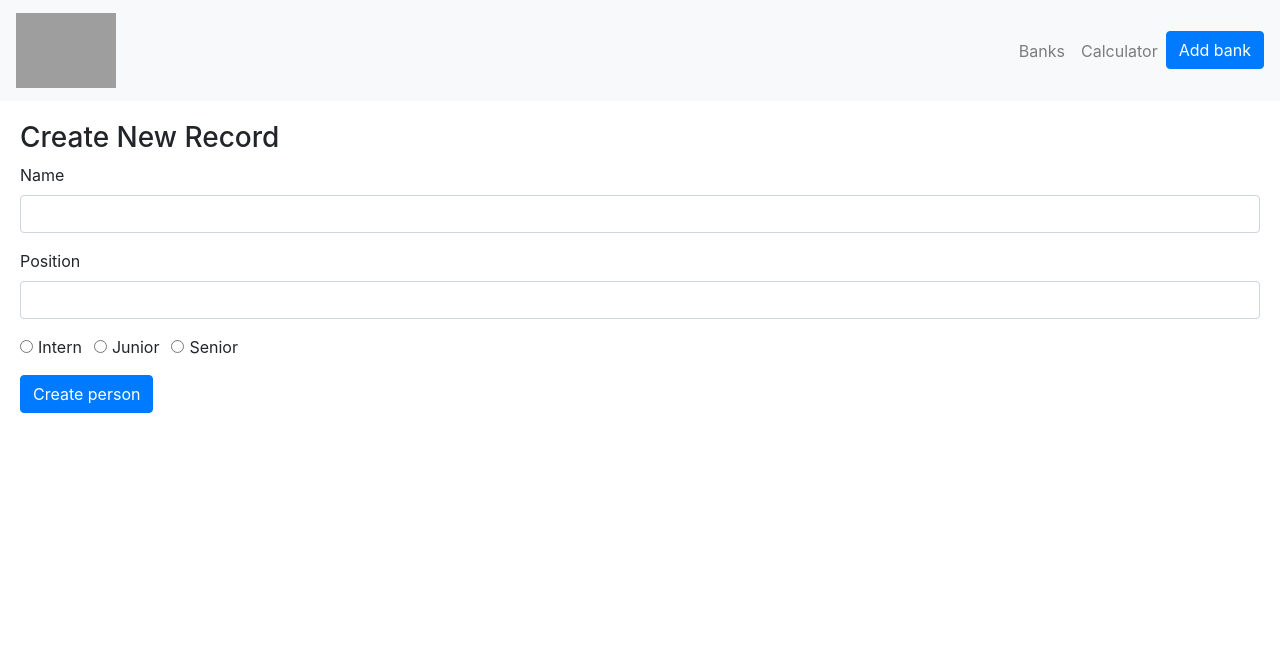
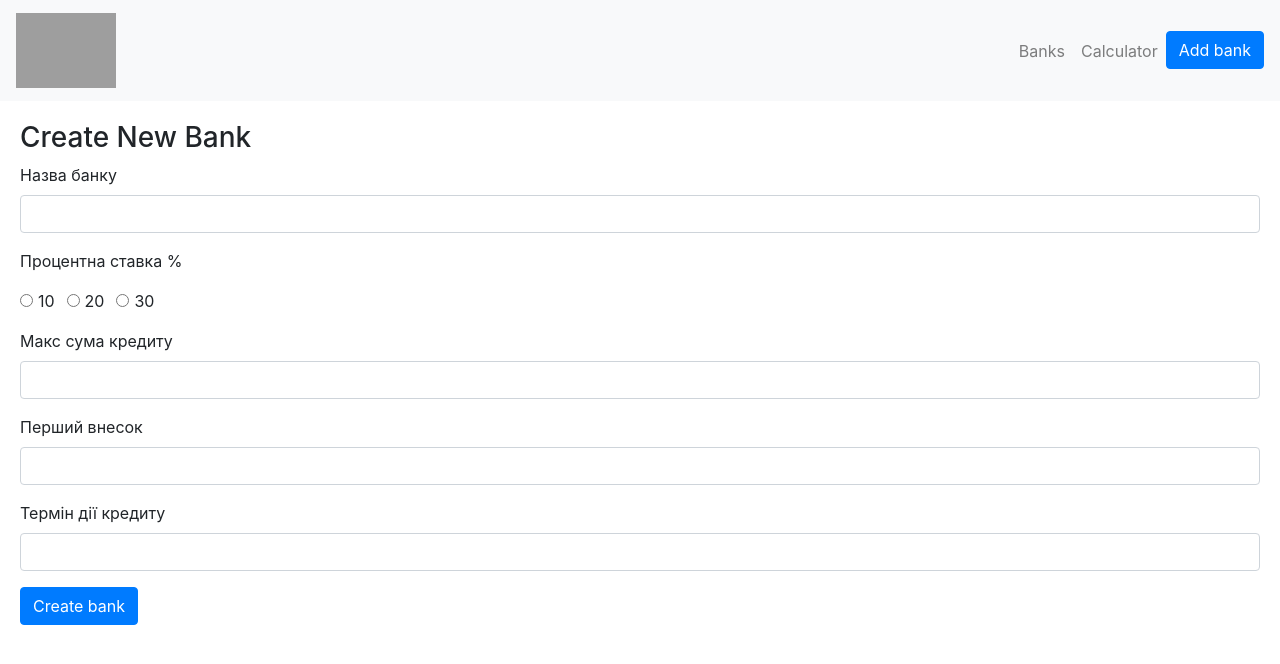
Before and after one commit to SerhiiHavryliuk/pet-mern-bank-client, a React (Create React App) app: page /create in a window 1280 px wide. Shown: the top 664 px of the page. Built offline with nearby package versions, Linux system fonts and the light colour scheme; grey boxes are pictures that could not be loaded.

Commit message:
add bank list page, add, update, delete bank

```diff
--- a/src/components/banksList.js
+++ b/src/components/banksList.js
@@ -4,8 +4,10 @@ import { Link } from "react-router-dom";
 const Bank = (props) => (
   <tr>
     <td>{props.bank.name}</td>
-    <td>{props.bank.position}</td>
-    <td>{props.bank.level}</td>
+    <td>{props.bank.interest_rate}</td>
+    <td>{props.bank.max_credit}</td>
+    <td>{props.bank.min_payment}</td>
+    <td>{props.bank.term_credit}</td>
     <td>
       <Link className="btn btn-link" to={`/edit/${props.bank._id}`}>Edit</Link> |
       <button className="btn btn-link"
@@ -77,18 +79,8 @@ export default function BanksList() {
   // This following section will display the table with the records of individuals.
   return (
     <div>
+
       <h3>Banks List</h3>
-      <table className="table table-striped" style={{ marginTop: 20 }}>
-        <thead>
-          <tr>
-            <th>Name</th>
-            <th>Position</th>
-            <th>Level</th>
-            <th>Action</th>
-          </tr>
-        </thead>
-        <tbody>{banksList()}</tbody>
-      </table>
 
       <table className="table table-striped" style={{ marginTop: 20 }}>
         <thead>
--- a/src/components/create.js
+++ b/src/components/create.js
@@ -4,8 +4,10 @@ import { useNavigate } from "react-router";
 export default function Create() {
   const [form, setForm] = useState({
     name: "",
-    position: "",
-    level: "",
+    interest_rate: "",
+    max_credit: "",
+    min_payment: "",
+    term_credit: "",
   });
   const navigate = useNavigate();
 
@@ -35,17 +37,19 @@ export default function Create() {
       return;
     });
 
-    setForm({ name: "", position: "", level: "" });
+    setForm({ name: "", interest_rate: "", max_credit: "", min_payment: "", term_credit: "" });
     navigate("/");
   }
 
   // This following section will display the form that takes the input from the user.
   return (
     <div>
-      <h3>Create New Record</h3>
+      <h3>Create New Bank</h3>
       <form onSubmit={onSubmit}>
+
+        {/* 1 Назва банку */}
         <div className="form-group">
-          <label htmlFor="name">Name</label>
+          <label htmlFor="name">Назва банку</label>
           <input
             type="text"
             className="form-control"
@@ -54,28 +58,21 @@ export default function Create() {
             onChange={(e) => updateForm({ name: e.target.value })}
           />
         </div>
+
+        {/* 2 Макс сума кредиту */}
         <div className="form-group">
-          <label htmlFor="position">Position</label>
-          <input
-            type="text"
-            className="form-control"
-            id="position"
-            value={form.position}
-            onChange={(e) => updateForm({ position: e.target.value })}
-          />
-        </div>
-        <div className="form-group">
+          <p> Процентна ставка %</p>
           <div className="form-check form-check-inline">
             <input
               className="form-check-input"
               type="radio"
               name="positionOptions"
               id="positionIntern"
-              value="Intern"
-              checked={form.level === "Intern"}
-              onChange={(e) => updateForm({ level: e.target.value })}
+              value="10"
+              checked={form.interest_rate === "10"}
+              onChange={(e) => updateForm({ interest_rate: e.target.value })}
             />
-            <label htmlFor="positionIntern" className="form-check-label">Intern</label>
+            <label htmlFor="positionIntern" className="form-check-label">10</label>
           </div>
           <div className="form-check form-check-inline">
             <input
@@ -83,11 +80,11 @@ export default function Create() {
               type="radio"
               name="positionOptions"
               id="positionJunior"
-              value="Junior"
-              checked={form.level === "Junior"}
-              onChange={(e) => updateForm({ level: e.target.value })}
+              value="20"
+              checked={form.interest_rate === "20"}
+              onChange={(e) => updateForm({ interest_rate: e.target.value })}
             />
-            <label htmlFor="positionJunior" className="form-check-label">Junior</label>
+            <label htmlFor="positionJunior" className="form-check-label">20</label>
           </div>
           <div className="form-check form-check-inline">
             <input
@@ -95,17 +92,54 @@ export default function Create() {
               type="radio"
               name="positionOptions"
               id="positionSenior"
-              value="Senior"
-              checked={form.level === "Senior"}
-              onChange={(e) => updateForm({ level: e.target.value })}
+              value="30"
+              checked={form.interest_rate === "30"}
+              onChange={(e) => updateForm({ interest_rate: e.target.value })}
             />
-            <label htmlFor="positionSenior" className="form-check-label">Senior</label>
+            <label htmlFor="positionSenior" className="form-check-label">30</label>
           </div>
         </div>
+
+        {/* 3 Процент % */}
+        <div className="form-group">
+          <label htmlFor="max_credit">Макс сума кредиту</label>
+          <input
+              type="text"
+              className="form-control"
+              id="max_credit"
+              value={form.max_credit}
+              onChange={(e) => updateForm({ max_credit: e.target.value })}
+          />
+        </div>
+
+        {/* 4 Перший внесок */}
+        <div className="form-group">
+          <label htmlFor="min_payment">Перший внесок</label>
+          <input
+              type="text"
+              className="form-control"
+              id="min_payment"
+              value={form.min_payment}
+              onChange={(e) => updateForm({ min_payment: e.target.value })}
+          />
+        </div>
+
+        {/* 5 Термін кредиту */}
+        <div className="form-group">
+          <label htmlFor="term_credit">Термін дії кредиту</label>
+          <input
+              type="text"
+              className="form-control"
+              id="term_credit"
+              value={form.term_credit}
+              onChange={(e) => updateForm({ term_credit: e.target.value })}
+          />
+        </div>
+
         <div className="form-group">
           <input
             type="submit"
-            value="Create person"
+            value="Create bank"
             className="btn btn-primary"
           />
         </div>
--- a/src/components/edit.js
+++ b/src/components/edit.js
@@ -4,9 +4,10 @@ import { useParams, useNavigate } from "react-router";
 export default function Edit() {
   const [form, setForm] = useState({
     name: "",
-    position: "",
-    level: "",
-    records: [],
+    interest_rate: "",
+    max_credit: "",
+    min_payment: "",
+    term_credit: "",
   });
   const params = useParams();
   const navigate = useNavigate();
@@ -48,9 +49,12 @@ export default function Edit() {
     e.preventDefault();
     const editedPerson = {
       name: form.name,
-      position: form.position,
-      level: form.level,
+      interest_rate: form.interest_rate,
+      max_credit: form.max_credit,
+      min_payment: form.min_payment,
+      term_credit: form.term_credit,
     };
+    console.log(editedPerson);
 
     // This will send a post request to update the data in the database.
     await fetch(`http://localhost:5000/update/${params.id}`, {
@@ -69,8 +73,9 @@ export default function Edit() {
     <div>
       <h3>Update Record</h3>
       <form onSubmit={onSubmit}>
+        {/* 1 Назва банку */}
         <div className="form-group">
-          <label htmlFor="name">Name: </label>
+          <label htmlFor="name">Назва банку</label>
           <input
               type="text"
               className="form-control"
@@ -79,28 +84,21 @@ export default function Edit() {
               onChange={(e) => updateForm({ name: e.target.value })}
           />
         </div>
+
+        {/* 2 Макс сума кредиту */}
         <div className="form-group">
-          <label htmlFor="position">Position: </label>
-          <input
-            type="text"
-            className="form-control"
-            id="position"
-            value={form.position}
-            onChange={(e) => updateForm({ position: e.target.value })}
-          />
-        </div>
-        <div className="form-group">
+          <p> Процентна ставка %</p>
           <div className="form-check form-check-inline">
             <input
                 className="form-check-input"
                 type="radio"
                 name="positionOptions"
                 id="positionIntern"
-              value="Intern"
-              checked={form.level === "Intern"}
-              onChange={(e) => updateForm({ level: e.target.value })}
+                value="10"
+                checked={form.interest_rate === "10"}
+                onChange={(e) => updateForm({ interest_rate: e.target.value })}
             />
-            <label htmlFor="positionIntern" className="form-check-label">Intern</label>
+            <label htmlFor="positionIntern" className="form-check-label">10</label>
           </div>
           <div className="form-check form-check-inline">
             <input
@@ -108,11 +106,11 @@ export default function Edit() {
                 type="radio"
                 name="positionOptions"
                 id="positionJunior"
-              value="Junior"
-              checked={form.level === "Junior"}
-              onChange={(e) => updateForm({ level: e.target.value })}
+                value="20"
+                checked={form.interest_rate === "20"}
+                onChange={(e) => updateForm({ interest_rate: e.target.value })}
             />
-            <label htmlFor="positionJunior" className="form-check-label">Junior</label>
+            <label htmlFor="positionJunior" className="form-check-label">20</label>
           </div>
           <div className="form-check form-check-inline">
             <input
@@ -120,13 +118,50 @@ export default function Edit() {
                 type="radio"
                 name="positionOptions"
                 id="positionSenior"
-              value="Senior"
-              checked={form.level === "Senior"}
-              onChange={(e) => updateForm({ level: e.target.value })}
+                value="30"
+                checked={form.interest_rate === "30"}
+                onChange={(e) => updateForm({ interest_rate: e.target.value })}
             />
-            <label htmlFor="positionSenior" className="form-check-label">Senior</label>
+            <label htmlFor="positionSenior" className="form-check-label">30</label>
           </div>
         </div>
+
+        {/* 3 Процент % */}
+        <div className="form-group">
+          <label htmlFor="max_credit">Макс сума кредиту</label>
+          <input
+              type="text"
+              className="form-control"
+              id="max_credit"
+              value={form.max_credit}
+              onChange={(e) => updateForm({ max_credit: e.target.value })}
+          />
+        </div>
+
+        {/* 4 Перший внесок */}
+        <div className="form-group">
+          <label htmlFor="min_payment">Перший внесок</label>
+          <input
+              type="text"
+              className="form-control"
+              id="min_payment"
+              value={form.min_payment}
+              onChange={(e) => updateForm({ min_payment: e.target.value })}
+          />
+        </div>
+
+        {/* 5 Термін кредиту */}
+        <div className="form-group">
+          <label htmlFor="term_credit">Термін дії кредиту</label>
+          <input
+              type="text"
+              className="form-control"
+              id="term_credit"
+              value={form.term_credit}
+              onChange={(e) => updateForm({ term_credit: e.target.value })}
+          />
+        </div>
+
         <br />
 
         <div className="form-group">
```
Lines whose indentation alone changed are shown as unchanged.
